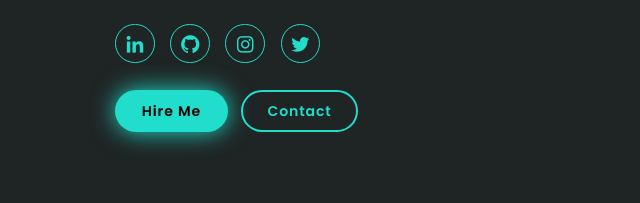
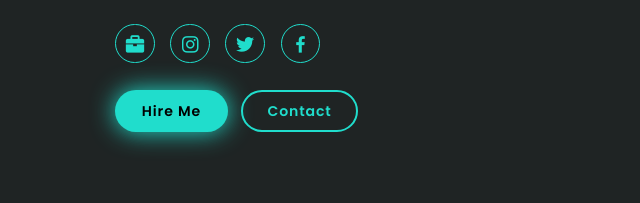
Before and after one commit to MElshereef/Portfolio, a website built with Parcel: page index.html in a window 1280 px wide. Shown: the part 522-725 px from the top of the page, 0-640 px from the left. Built offline with nearby package versions, Linux system fonts and the light colour scheme.

Commit message:
added social media

```diff
--- a/index.html
+++ b/index.html
@@ -53,10 +53,10 @@
         </p>
 
         <div class="social-icons">
-          <a href="#"><i class="bx bxl-linkedin"></i></a>
-          <a href="#"><i class="bx bxl-github"></i></a>
-          <a href="#"><i class="bx bxl-instagram"></i></a>
-          <a href="#"><i class="bx bxl-twitter"></i></a>
+          <a href="https://www.fiverr.com/elshereef/create-stunning-and-responsive-html-css-websites" target="_blank"><i class='bx bxs-briefcase'></i></a>
+          <a href="https://www.instagram.com/elshereefwork/" target="_blank"><i class="bx bxl-instagram"></i></a>
+          <a href="https://x.com/elshereefwork" target="_blank"><i class="bx bxl-twitter"></i></a>
+          <a href="https://web.facebook.com/mohamed.safeyelshereef/" target="_blank"><i class="bx bxl-facebook"></i></a>
         </div>
         <div class="btn-group">
           <a href="#" class="btn">Hire Me</a>
```
